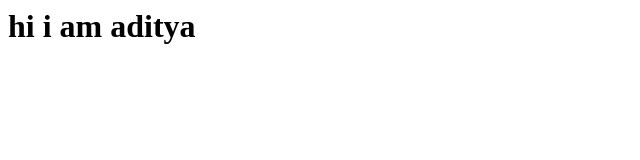
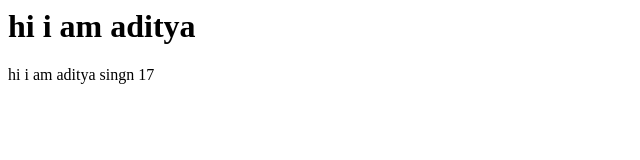
Before and after one commit to Aadiii-17/localrepo, a plain HTML site: page index.html in a window 1280 px wide. Shown: the whole page, without its empty margins (0-640 px from the left). Drawn offline with Linux system fonts and the light colour scheme.

Commit message:
new feature added

```diff
--- a/index.html
+++ b/index.html
@@ -1 +1,2 @@
 <h1>hi i am aditya</h1>
+<p>hi i am aditya singn 17 </p>
```
